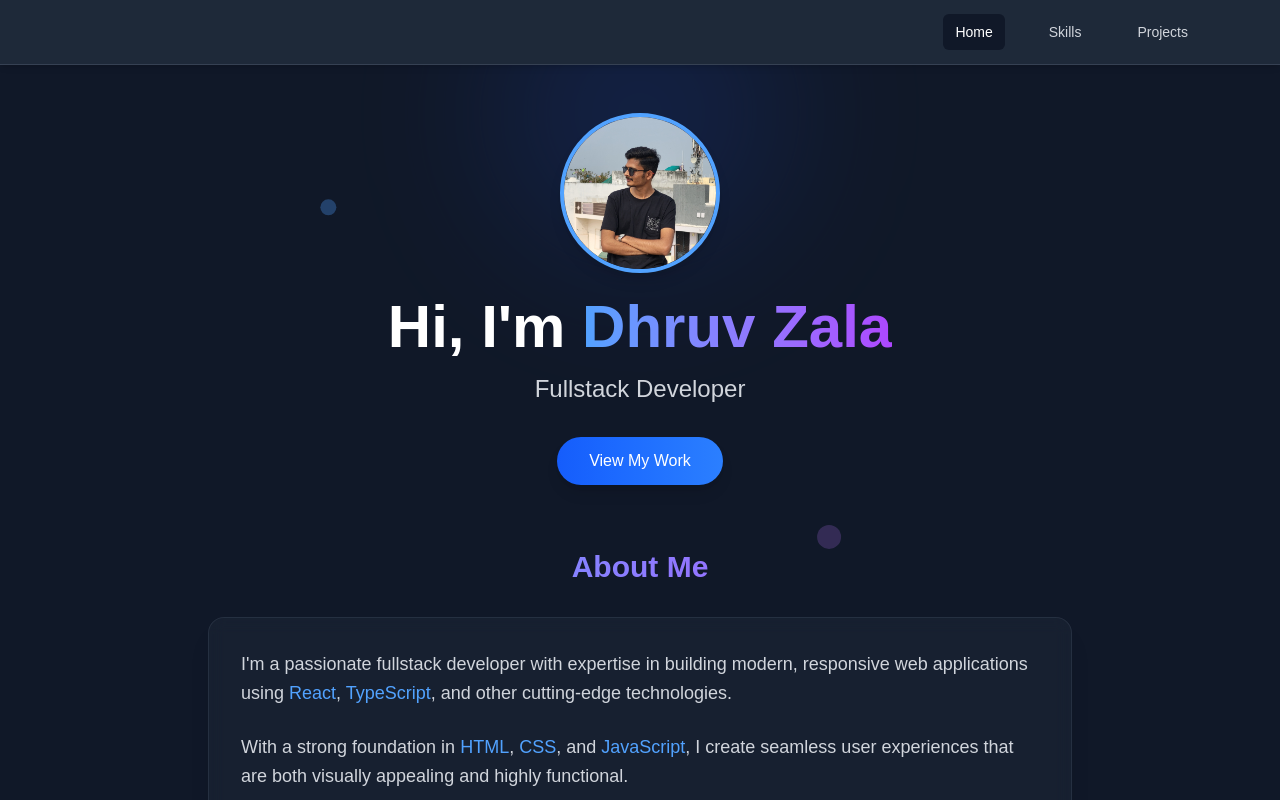
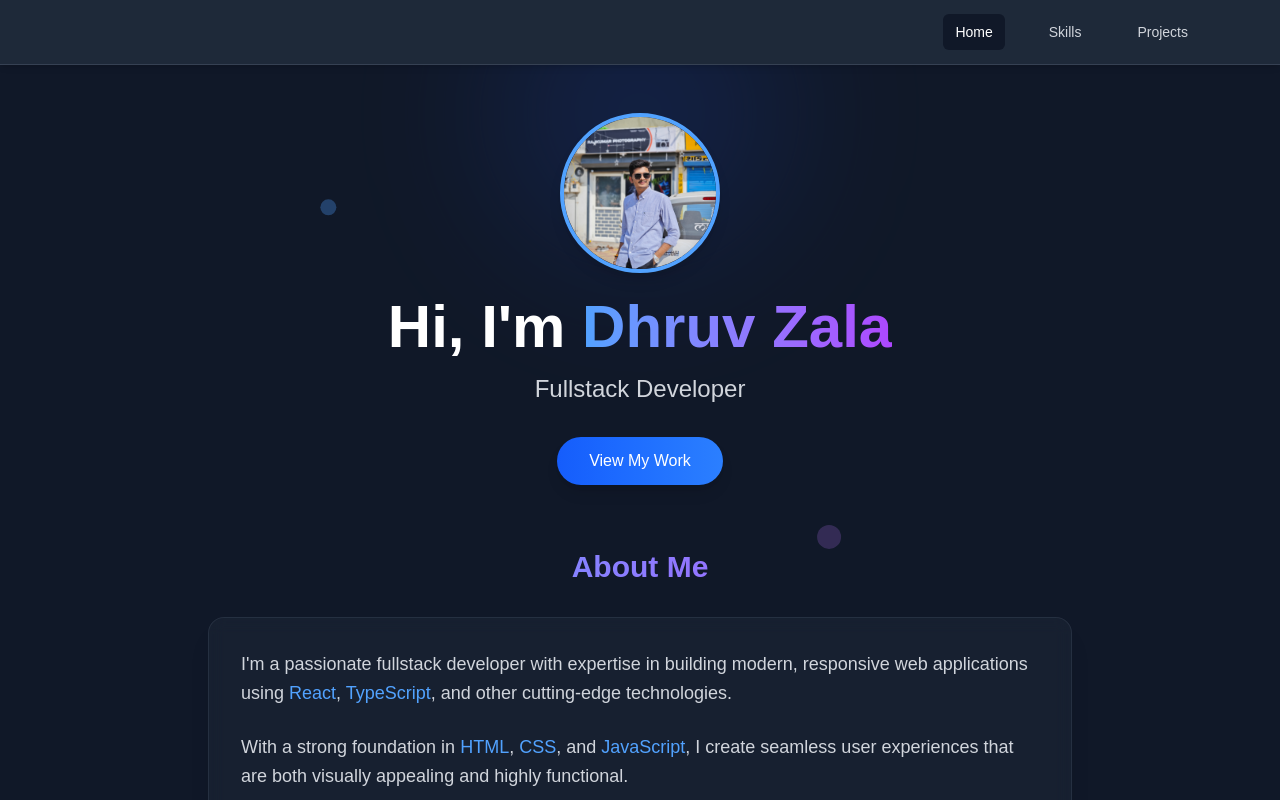
Before and after one commit to DhruvZala/my-portfolio, a React (Vite) app: page / in a window 1280 px wide. Shown: the top 800 px of the page. Built offline with nearby package versions, Linux system fonts and the light colour scheme.

Commit message:
Font & Picture Update

```diff
--- a/src/components/Home/Home.tsx
+++ b/src/components/Home/Home.tsx
@@ -40,7 +40,7 @@ const Home = ({ setActiveTab }: HomeProps) => {
             >
               {/* Image Section */}
               <div className="w-full h-full bg-gradient-to-br from-blue-500 to-purple-600 flex items-center justify-center">
-                <img src="20250115_114603.jpg" alt="Dhruv Zala" className="object-cover" />
+                <img src="IMG_20231114_115455.jpg" alt="Dhruv Zala" className="object-cover" />
               </div>
             </motion.div>
           </div>
```
Also changed, not shown: public/IMG_20231114_115455.jpg (added).
